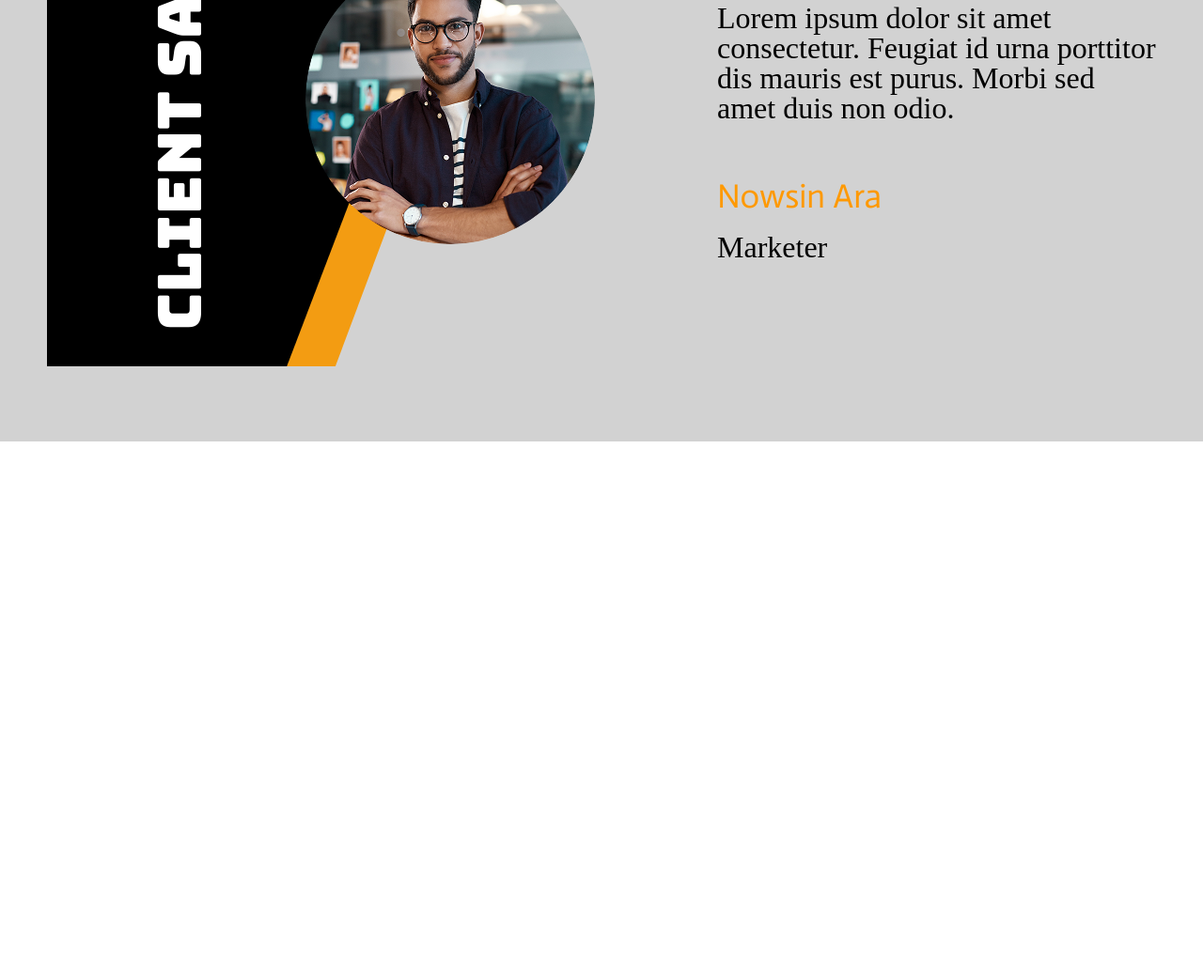
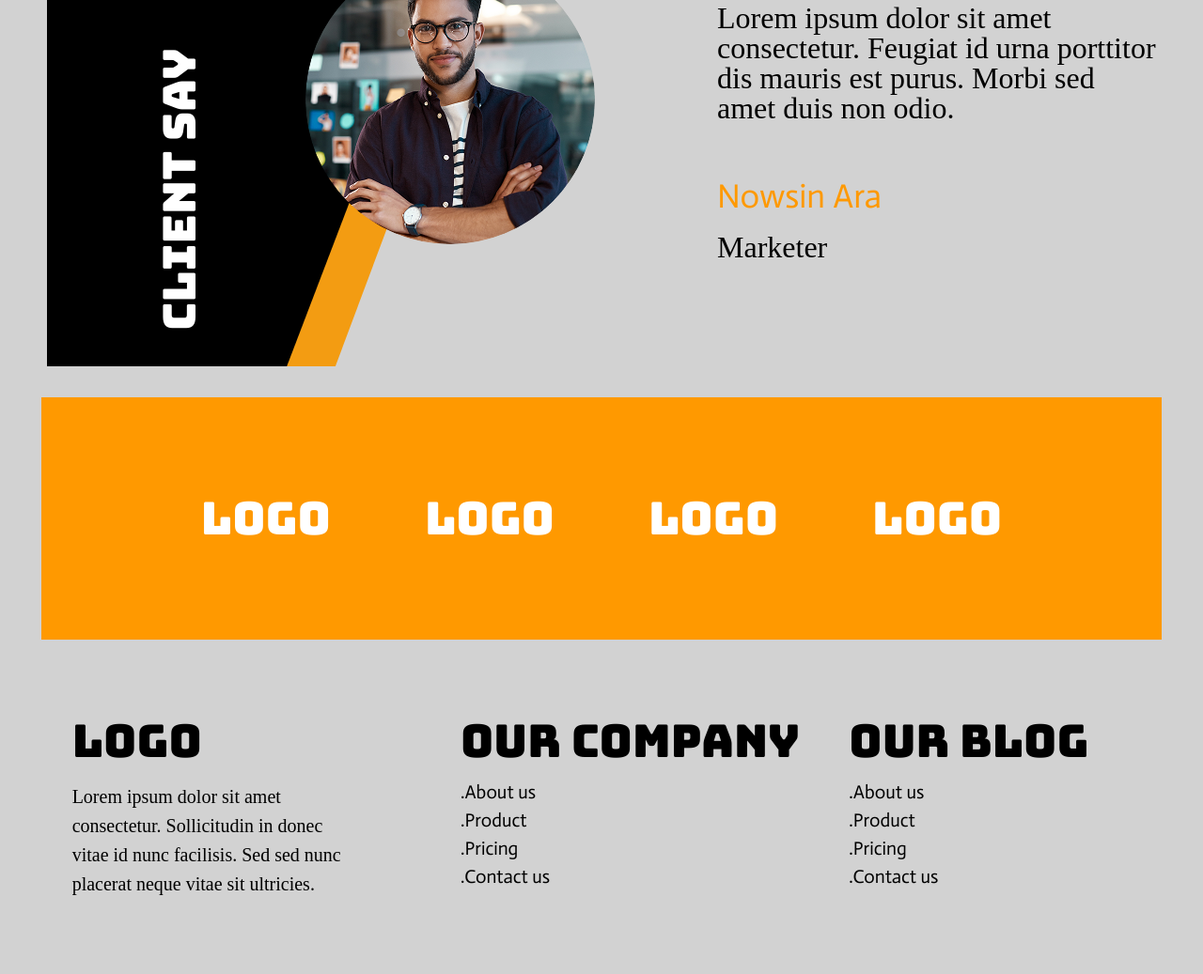
Before and after one commit to Jordandevop/MaquetteCrossFit, a plain HTML site: page index.html in a window 1280 px wide. Shown: the part 3762-4799 px from the top of the page at 94% size. Before the commit the page ends 4232 px from the top, so only its background shows below. Drawn offline with Linux system fonts and the light colour scheme; a web font is replaced by a local one.

Commit message:
projet ok avant responsive

```diff
--- a/index.html
+++ b/index.html
@@ -171,6 +171,38 @@
                 <p id="clientjob">Marketer</p>
             </div>
         </section>
+        <section class="logo">
+            <p>logo</p>
+            <p>logo</p>
+            <p>logo</p>
+            <p>logo</p>
+        </section>
+        <section class="footer">
+            <div class="leftFooter">
+                <h4>logo</h4>
+                <p>Lorem ipsum dolor sit amet consectetur.
+                    Sollicitudin in donec vitae id nunc facilisis.
+                    Sed sed nunc placerat neque vitae sit ultricies.</p>
+            </div>
+            <div class="centerFooter">
+                <h4>our company</h4>
+                <ul>
+                    <li>.About us</li>
+                    <li>.Product</li>
+                    <li>.Pricing</li>
+                    <li>.Contact us</li>
+                </ul>
+            </div>
+            <div class="rightFooter">
+                <h4>our blog</h4>
+                <ul>
+                    <li>.About us</li>
+                    <li>.Product</li>
+                    <li>.Pricing</li>
+                    <li>.Contact us</li>
+                </ul>
+            </div>
+        </section>
     </main>
 </body>
 
--- a/style.css
+++ b/style.css
@@ -1,5 +1,14 @@
 @import url('https://fonts.googleapis.com/css2?family=Actor&family=Bungee&family=Rhodium+Libre&display=swap');
 
+* {
+    box-sizing: border-box;
+    margin: 0;
+    padding: 0;
+}
+
+html {
+    font-size: 16px;
+}
 
 header {
     background-image: url('images/crossfit.png');
@@ -31,7 +40,7 @@ header {
     margin: 0;
     color: #ffffff;
     margin-left: 24px;
-    font-size: 32px;
+    font-size: 2rem;
     background: rgba(255, 255, 255, 0.1);
     backdrop-filter: blur(10px);
     -webkit-backdrop-filter: blur(10px);
@@ -65,14 +74,14 @@ header {
     flex: 1;
     border: none;
     outline: none;
-    font-size: 16px;
+    font-size: 1rem;
     margin: 0 15px;
     background-color: transparent;
 }
 
 .fa-bars {
     color: #ff9900;
-    font-size: 32px;
+    font-size: 2rem;
 }
 
 .search-icon {
@@ -96,7 +105,7 @@ header {
 }
 
 .hero h1 {
-    font-size: 64px;
+    font-size: 4rem;
     font-family: "Bungee", sans-serif;
     font-weight: 400;
     font-style: normal;
@@ -117,7 +126,7 @@ header {
 }
 
 .hero .subtitle {
-    font-size: 36px;
+    font-size: 2.25rem;
     color: white;
     margin-bottom: 10px;
     background-color: #ff9900;
@@ -125,7 +134,7 @@ header {
 }
 
 .heroText {
-    font-size: 32px;
+    font-size: 2rem;
     font-weight: 400;
     line-height: 44px;
 }
@@ -149,7 +158,7 @@ header {
 .btn.primary {
     background: orange;
     color: white;
-    font-size: 32px;
+    font-size: 2rem;
     font-weight: 400;
     line-height: 44px;
 }
@@ -157,7 +166,7 @@ header {
 .btn.secondary {
     border: 2px solid orange;
     color: orange;
-    font-size: 32px;
+    font-size: 2rem;
     font-weight: 400;
     line-height: 44px;
 }
@@ -208,7 +217,7 @@ header {
 
 .social-sidebar a {
     color: white;
-    font-size: 20px;
+    font-size: 1.25rem;
     transition: transform 0.3s;
 }
 
@@ -228,7 +237,7 @@ header {
 
 .welcome h2 {
     text-align: center;
-    font-size: 64px;
+    font-size: 4rem;
     font-family: "bungee", sans-serif;
     font-weight: 400;
     margin-bottom: 10px;
@@ -239,7 +248,7 @@ header {
     align-items: center;
     justify-content: center;
     flex-wrap: wrap;
-    font-size: 64px;
+    font-size: 4rem;
     font-family: "bungee", sans-serif;
     font-weight: 400;
 }
@@ -286,7 +295,7 @@ header {
 
 .about-title {
     color: #f39c12;
-    font-size: 36px;
+    font-size: 2.25rem;
     font-family: "Actor", sans-serif;
     margin-bottom: 20px;
     text-align: center;
@@ -295,7 +304,7 @@ header {
 .text-content p {
     margin-bottom: 15px;
     font-family: "Rhodium Libre", serif;
-    font-size: 26px;
+    font-size: 1.625rem;
     color: black;
 }
 
@@ -310,7 +319,7 @@ header {
     margin-bottom: 10px;
     position: relative;
     font-family: "Rhodium Libre", serif;
-    font-size: 26px;
+    font-size: 1.625rem;
     color: black;
 }
 
@@ -326,7 +335,7 @@ header {
     padding: 12px 50px;
     border: none;
     border-radius: 30px;
-    font-size: 32px;
+    font-size: 2rem;
     font-family: "Rhodium Libre", serif;
     text-align: center;
     cursor: pointer;
@@ -370,7 +379,7 @@ header {
 }
 
 .stat-number {
-    font-size: 64px;
+    font-size: 4rem;
     font-family: "Bungee", sans-serif;
     font-weight: 400;
     margin-bottom: 10px;
@@ -378,7 +387,7 @@ header {
 }
 
 .stat-label {
-    font-size: 36px;
+    font-size: 2.25rem;
     font-family: "Actor", sans-serif;
     color: #d2d2d2;
     letter-spacing: 2px;
@@ -397,7 +406,7 @@ header {
 }
 
 .orange-box h2 {
-    font-size: 64px;
+    font-size: 4rem;
     font-family: "Bungee", sans-serif;
     font-weight: 400;
     color: white;
@@ -406,7 +415,7 @@ header {
 }
 
 .orange-box p {
-    font-size: 32px;
+    font-size: 2rem;
     font-family: "Rhodium Libre", serif;
     color: white;
     margin-bottom: 40px;
@@ -420,7 +429,7 @@ header {
     border: 2px solid white;
     padding: 15px 50px;
     border-radius: 50px;
-    font-size: 24px;
+    font-size: 1.5rem;
     font-family: "Actor", sans-serif;
     cursor: pointer;
     transition: all 0.3s;
@@ -443,7 +452,7 @@ header {
     align-items: center;
     flex-wrap: wrap;
     text-align: center;
-    font-size: 64px;
+    font-size: 4rem;
     font-family: "bungee", sans-serif;
     font-weight: 400;
 }
@@ -454,7 +463,7 @@ header {
     align-items: center;
     flex-wrap: wrap;
     text-align: center;
-    font-size: 64px;
+    font-size: 4rem;
     font-family: "bungee", sans-serif;
     font-weight: 400;
 
@@ -511,14 +520,14 @@ header {
 
 .orangeBadge h4 {
     color: black;
-    font-size: 48px;
+    font-size: 3rem;
     font-family: "Bungee", sans-serif;
     padding-top: 10px;
 }
 
 .orangeBadge p {
     color: white;
-    font-size: 24px;
+    font-size: 1.5rem;
     font-family: "Actor", sans-serif;
 }
 
@@ -531,7 +540,7 @@ header {
 .leftProg {
     background-color: #ff9900;
     color: #ffffff;
-    font-size: 48px;
+    font-size: 3rem;
     font-family: "Bungee", sans-serif;
     display: flex;
     align-items: center;
@@ -544,7 +553,7 @@ header {
 .centerProg {
     background-color: black;
     color: #ffffff;
-    font-size: 48px;
+    font-size: 3rem;
     font-family: "Bungee", sans-serif;
     display: flex;
     align-items: center;
@@ -557,7 +566,7 @@ header {
 .rightProg {
     background-color: #ff9900;
     color: #ffffff;
-    font-size: 48px;
+    font-size: 3rem;
     font-family: "Bungee", sans-serif;
     display: flex;
     align-items: center;
@@ -571,15 +580,16 @@ header {
     padding: 80px 50px;
     background: #d2d2d2;
     display: flex;
+    position: relative;
+    z-index: 1;
 }
 
 .text-rotated {
     color: white;
-    font-size: 48px;
+    font-size: 3rem;
     font-family: "Bungee", sans-serif;
     transform: rotate(-90deg);
     color: white;
-    font-size: 64px;
     font-family: "Bungee", sans-serif;
     transform: rotate(-90deg);
     white-space: nowrap;
@@ -607,7 +617,7 @@ header {
 .clientText {
     display: flex;
     justify-content: center;
-    font-size: 32px;
+    font-size: 2rem;
     font-family: "Rhodium Libre", serif;
     flex-direction: column;
     gap: 20px;
@@ -617,11 +627,90 @@ header {
 #clientName {
     color: #ff9900;
     font-family: "Actor", sans-serif;
-    font-size: 36px;
+    font-size: 2.25rem;
     padding-top: 40px;
 }
 
 #clientJob {
     font-family: "Actor", sans-serif;
-    font-size: 36px;
+    font-size: 2.25rem;
 }
+
+.logo {
+    background-color: #ff9900;
+    width: 1192px;
+    height: 258px;
+    display: flex;
+    justify-content: center;
+    align-items: center;
+    gap: 100px;
+    position: absolute;
+    left: 50%;
+    transform: translateX(-50%);
+    z-index: 100;
+    margin-top: -47px;
+}
+
+.logo p {
+    color: white;
+    text-transform: uppercase;
+    font-size: 3rem;
+    font-family: "Bungee", sans-serif;
+}
+
+
+.logo p {
+    color: white;
+    text-transform: uppercase;
+    font-size: 3rem;
+    font-family: "Bungee", sans-serif;
+}
+
+.footer {
+    background-color: #d2d2d2;
+    position: relative;
+    z-index: 1;
+    display: flex;
+    justify-content: space-around;
+    align-items: flex-start;
+    padding: 295px 50px 80px;
+    gap: 60px;
+}
+
+.leftFooter,
+.centerFooter,
+.rightFooter {
+    flex: 1;
+    max-width: 300px;
+}
+
+.leftFooter h4,
+.centerFooter h4,
+.rightFooter h4 {
+    font-size: 3rem;
+    font-family: "Bungee", sans-serif;
+    color: #000;
+    margin-bottom: 20px;
+    white-space: nowrap;
+}
+
+.leftFooter p {
+    font-size: 1.25rem;
+    font-family: "Rhodium Libre", serif;
+    line-height: 31px;
+}
+
+.centerFooter ul,
+.rightFooter ul {
+    list-style: none;
+    padding: 0;
+    margin: 0;
+}
+
+.centerFooter li,
+.rightFooter li {
+    font-size: 1.25rem;
+    font-family: "Actor", sans-serif;
+    margin-bottom: 10px;
+    color: black;
+}
```
